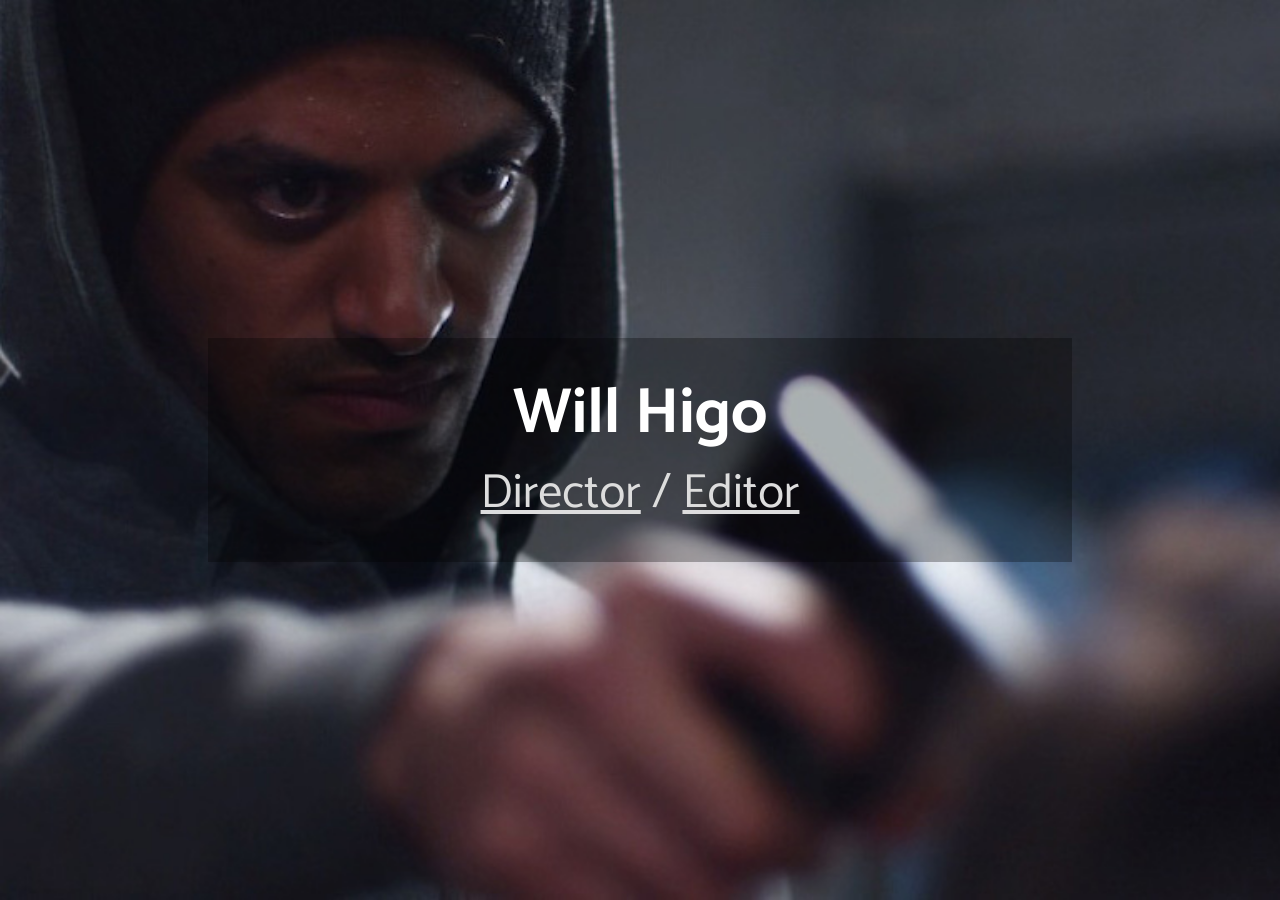
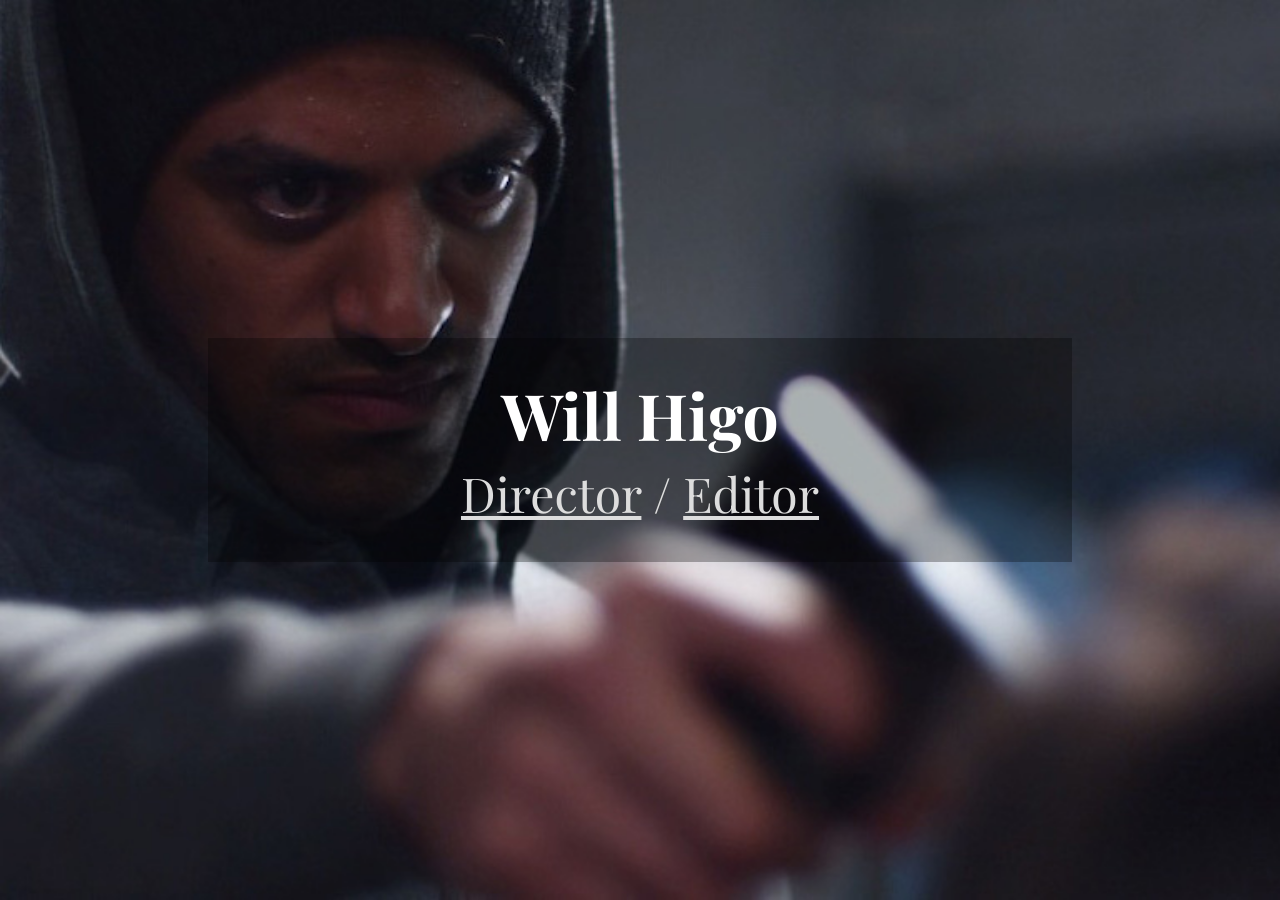
Before and after one commit to willhigo/willhigo.github.io, a Jekyll site: the page built from thunderhoof.html, in a window 1280 px wide. Built offline with Jekyll 4.4.1, drawn with Linux system fonts in a browser that asks for light colours.

Commit message:
Switch font to Playfair Display

```diff
--- a/_layouts/portfolio.html
+++ b/_layouts/portfolio.html
@@ -4,7 +4,7 @@
     <meta charset="utf-8">
     <meta name="viewport" content="width=609">
     <title>{{ page.title }}</title>
-    <link href="https://fonts.googleapis.com/css?family=Catamaran:400,700" rel="stylesheet">
+    <link href="https://fonts.googleapis.com/css?family=Playfair+Display:400,700" rel="stylesheet">
     <link href="https://cdnjs.cloudflare.com/ajax/libs/lity/1.6.6/lity.min.css" rel="stylesheet">
     <link href="/css/style.css" rel="stylesheet">
   </head>
--- a/_layouts/splash.html
+++ b/_layouts/splash.html
@@ -3,7 +3,7 @@
   <head>
     <meta charset="utf-8">
     <title>Will Higo — Director, Editor</title>
-    <link href="https://fonts.googleapis.com/css?family=Catamaran:400,700" rel="stylesheet">
+    <link href="https://fonts.googleapis.com/css?family=Playfair+Display:400,700" rel="stylesheet">
     <link href="/css/style.css" rel="stylesheet">
   </head>
   <body>
--- a/css/style.css
+++ b/css/style.css
@@ -3,7 +3,7 @@
   padding: 0;
 }
 html {
-  font: 1em/1.4 Catamaran, sans-serif;
+  font: 1em/1.4 'Playfair Display', serif;
   background: #fff;
   height: 100%;
 }
```
